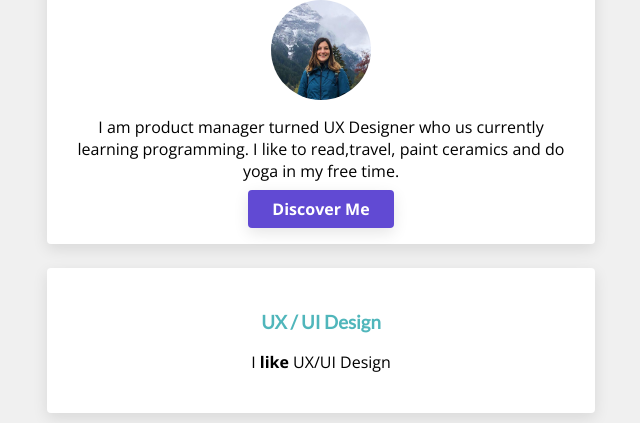
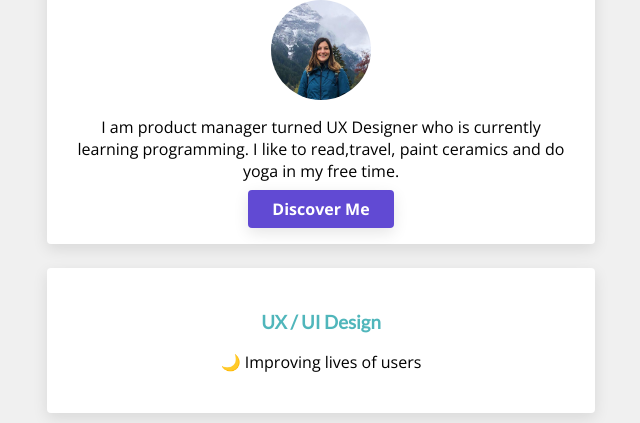
Before and after one commit to esinozcan/profile, a plain HTML site: page index.html in a window 1280 px wide. Shown: the part 134-557 px from the top of the page, without its empty margins (319-959 px from the left). Drawn offline with nearby package versions, Linux system fonts and the light colour scheme.

Commit message:
new profile page

```diff
--- a/index.html
+++ b/index.html
@@ -13,14 +13,14 @@
 
       <img src="images/profile.jpg" alt="profile" class="img-circle">
 
-      <p> I am product manager turned UX Designer who us currently learning programming. I like to read,travel, paint ceramics and do yoga in my free time. </p>
+      <p> I am product manager turned UX Designer who is currently learning programming. I like to read,travel, paint ceramics and do yoga in my free time. </p>
 
       <a href="https://www.esinozcan.com/about" class= "btn-purple">Discover Me</a>
     </div>
 
     <div class="card-white">
       <h3>UX / UI Design </h3>
-      <p> I <strong>like</strong> UX/UI Design</p>
+      <p> 🌙 Improving lives of users </p>
     </div>
 
     <div class="card-white">
@@ -28,7 +28,7 @@
       <p> I ❤️ making ceramics</p>
     </div>
 
-    <div class="card-white">
+     <div class="card-white">
       <h3>Travelling</h3>
       <p> I 💜 dicovering the 🌎 </p>
     </div>
```
